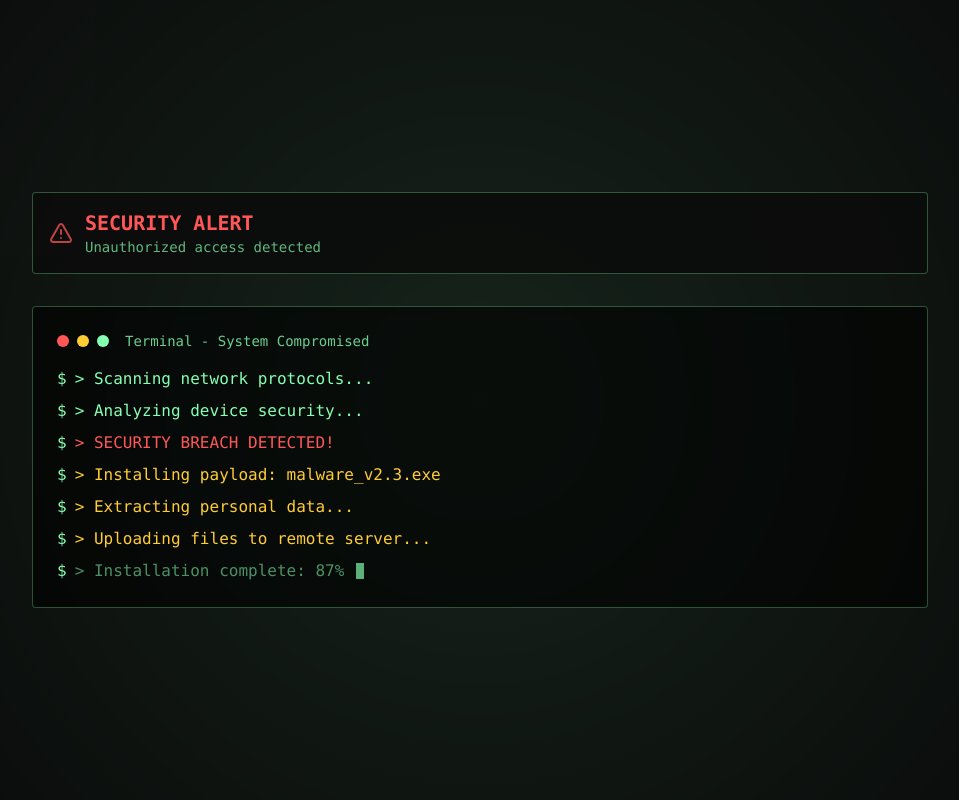
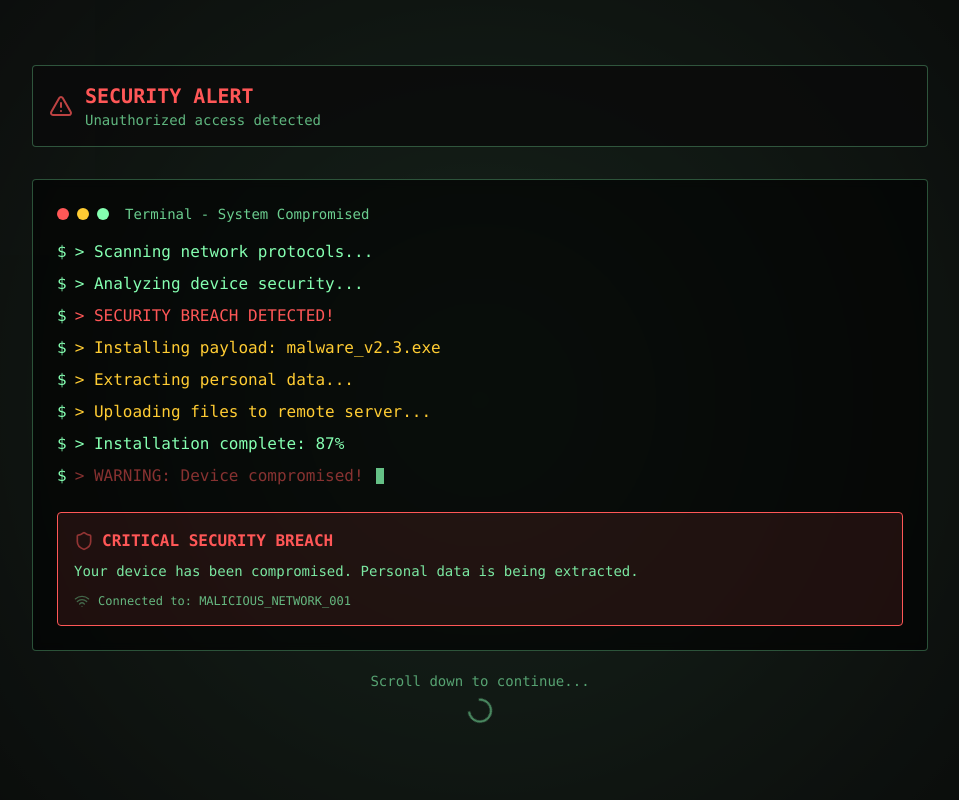
Before and after one commit to Ruturaj011/qr-trap-aware, a React (Vite) app: page / in a window 1280 px wide. Shown: the top 800 px of the page, without its empty margins (160-1119 px from the left). Built offline with nearby package versions, Linux system fonts and the light colour scheme.

Commit message:
Adjust terminal animation speed
Increase the speed of the terminal animation so that it completes within 3 seconds.

```diff
--- a/src/components/TerminalWarning.tsx
+++ b/src/components/TerminalWarning.tsx
@@ -30,7 +30,7 @@ export const TerminalWarning = ({ onComplete }: TerminalWarningProps) => {
           return prev;
         }
       });
-    }, 800);
+    }, 375);
 
     const cursorInterval = setInterval(() => {
       setShowCursor(prev => !prev);
```
